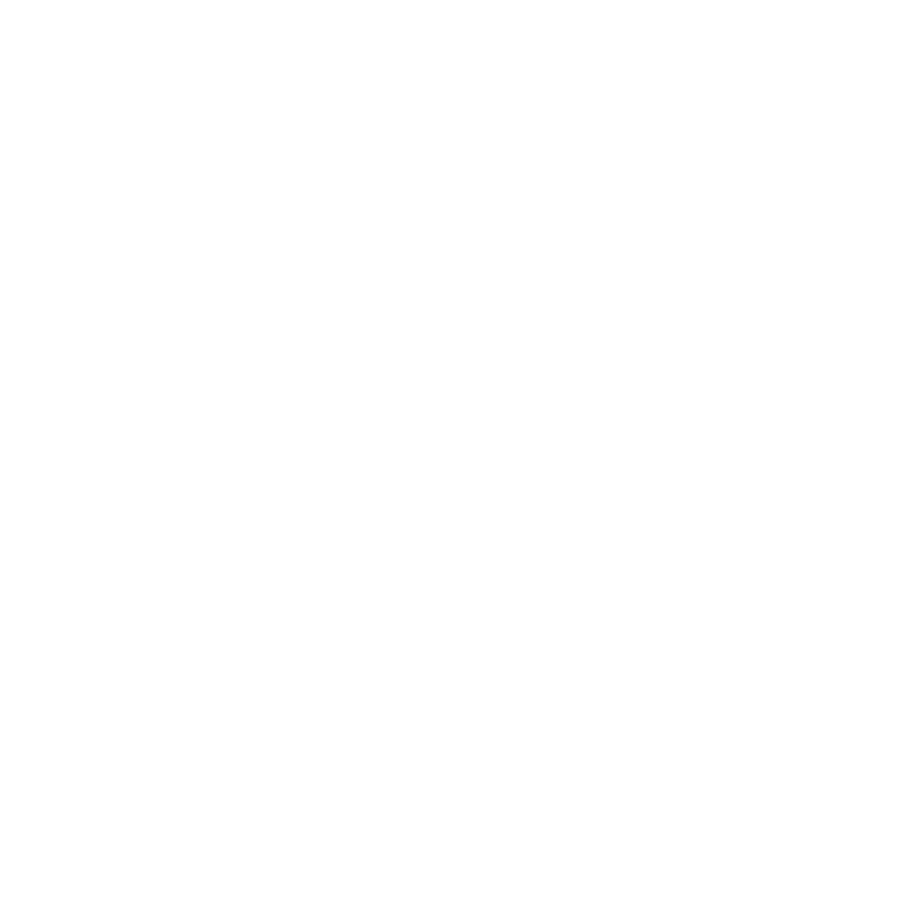
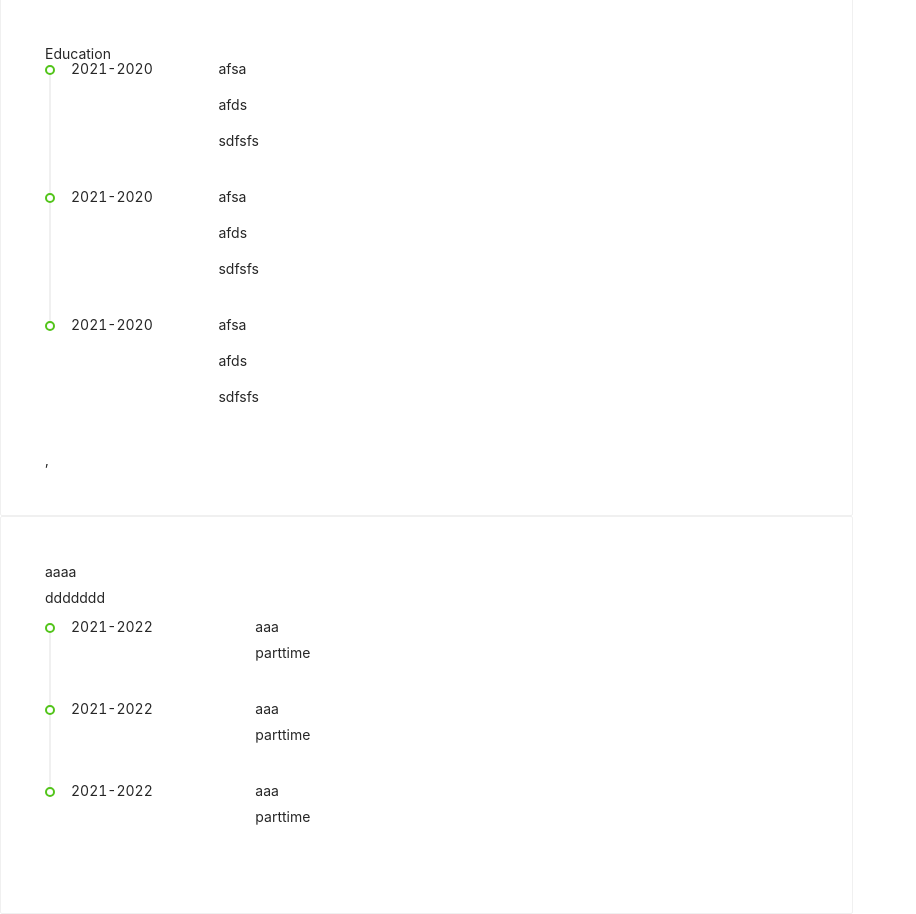
Before and after one commit to ASPersonal-Project/Developer_panel-frontend, a Next.js app: page /profile/1 in a window 1280 px wide. Shown: the part 460-1374 px from the top of the page, without its empty margins (0-916 px from the left). Before the commit the page ends 800 px from the top, so only its background shows below. Built offline with nearby package versions, Linux system fonts and the light colour scheme.

Commit message:
create education and experience card

```diff
--- a/pages/profile/[id]/index.js
+++ b/pages/profile/[id]/index.js
@@ -1,6 +1,8 @@
 import React from 'react'
 import BasicInfoCard from '../../../src/components/profile/BasicInfoCard'
 import ContactInfoCard from '../../../src/components/profile/ContactInfoCard'
+import EducationCard from '../../../src/components/profile/education/EducationCard'
+import ExperienceCard from '../../../src/components/profile/experience/ExperienceCard'
 import ProfileCard from '../../../src/components/profile/ProfileCard'
 import MainLayout from '../../../src/layouts/MainLayout'
 
@@ -10,6 +12,8 @@
         <div className='grid grid-cols-3'>
             <div className='col-span-2'>
             <ProfileCard/>
+            <EducationCard/>
+            <ExperienceCard/>
             </div>
             <div>
                 <BasicInfoCard/>
--- a/src/components/profile/education/EducationCard.js
+++ b/src/components/profile/education/EducationCard.js
@@ -1,27 +1,30 @@
 import React from 'react';
-import {Timeline} from 'antd';
-import EduTimeLineItem from './EduTimeLineItem';
-import {educationDetails} from '../../utils/commenDetails';
+import {Timeline,Card} from 'antd';
+import EducationCardItem from './EducationCardItem';
 
 
 const EducationCard = () => {
+    const aa = [1,2,3];
     return (
+        <Card>
         <div className='p-5'>
+            <div>Education</div>
             <Timeline>
-                {educationDetails.map( (edu,index) => {
+                {aa.map( (edu,index) => {
                     return(
                         <Timeline.Item key={index} color="green">
-                            <EduTimeLineItem
-                                duration= {edu.duration}
-                                degree={edu.degree}
-                                place={edu.place}
-                                result={edu.result}
+                            <EducationCardItem
+                                duration= "2021-2020"
+                                degree="afsa"
+                                place="afds"
+                                result="sdfsfs"
                             />
                         </Timeline.Item>
                     )
                 })}
             </Timeline>,
         </div>
+        </Card>
     )
 }
 
--- a/src/components/profile/education/EducationCardItem.js
+++ b/src/components/profile/education/EducationCardItem.js
@@ -1,6 +1,6 @@
 import React from 'react'
 
-const EduTimeLineItem = ({duration,degree,place,result}) => {
+const EducationCardItem = ({duration,degree,place,result}) => {
     return (
             <div className='grid grid-cols-5'>
                 <div className='fontxl col-span-5 md:col-span-1'>{duration}</div>
@@ -13,4 +13,4 @@
     )
 }
 
-export default EduTimeLineItem;
+export default EducationCardItem;
--- /dev/null
+++ b/src/components/profile/experience/ExperienceCard.js
@@ -0,0 +1,30 @@
+import { Timeline, Card } from 'antd'
+import React from 'react'
+import ExperienceCardItem from './ExperienceCardItem'
+
+const ExperienceCard = ({company,place,jobs}) => {
+    const aa = [1,2,3];
+    return (
+        <Card>
+        <div className='p-5'>
+            <p className='font3xl  mb-1'>aaaa</p>
+            <p className='fontlg'>ddddddd</p>
+            <Timeline>
+                {aa.map((item,index) => {
+                    return(
+                        <Timeline.Item  color="green">
+                            <ExperienceCardItem
+                                duration="2021-2022"
+                                position="aaa"
+                                jobType="parttime"
+                            />
+                        </Timeline.Item>
+                    )
+                })}
+            </Timeline>
+        </div>
+        </Card>
+    )
+}
+
+export default ExperienceCard
--- /dev/null
+++ b/src/components/profile/experience/ExperienceCardItem.js
@@ -0,0 +1,15 @@
+import React from 'react'
+
+const ExperienceCardItem = ({duration,position,jobType}) => {
+    return (
+        <div className='grid grid-cols-4'>
+            <div className='fontxl col-span-4 md:col-span-1'>{duration}</div>
+            <div className='col-span-4 md:col-span-3'>
+                <p className='font2xl mb-1'>{position}</p>
+                <p className='fontmd'>{jobType}</p>
+            </div>
+        </div>
+    )
+}
+
+export default ExperienceCardItem;
```
